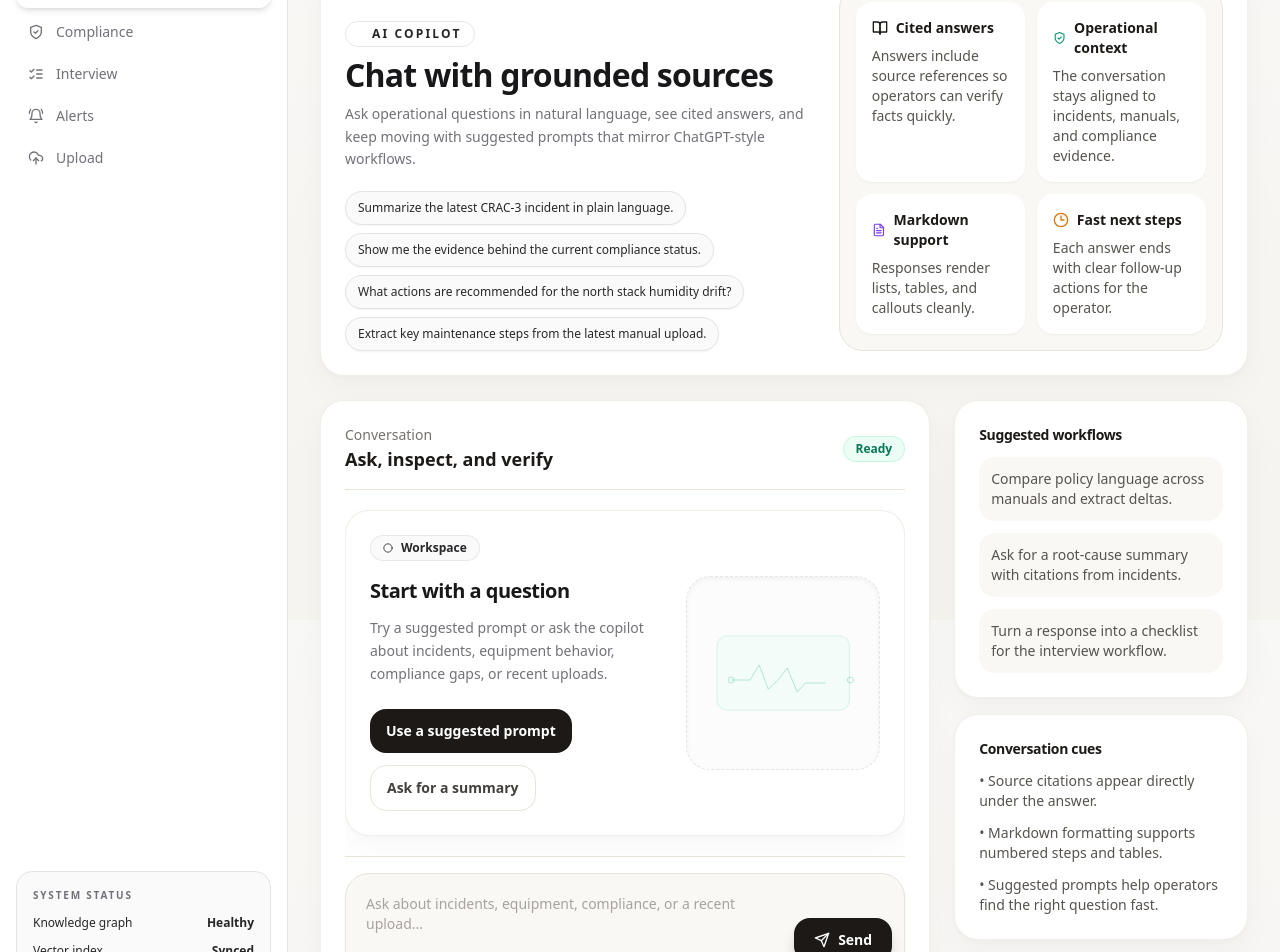
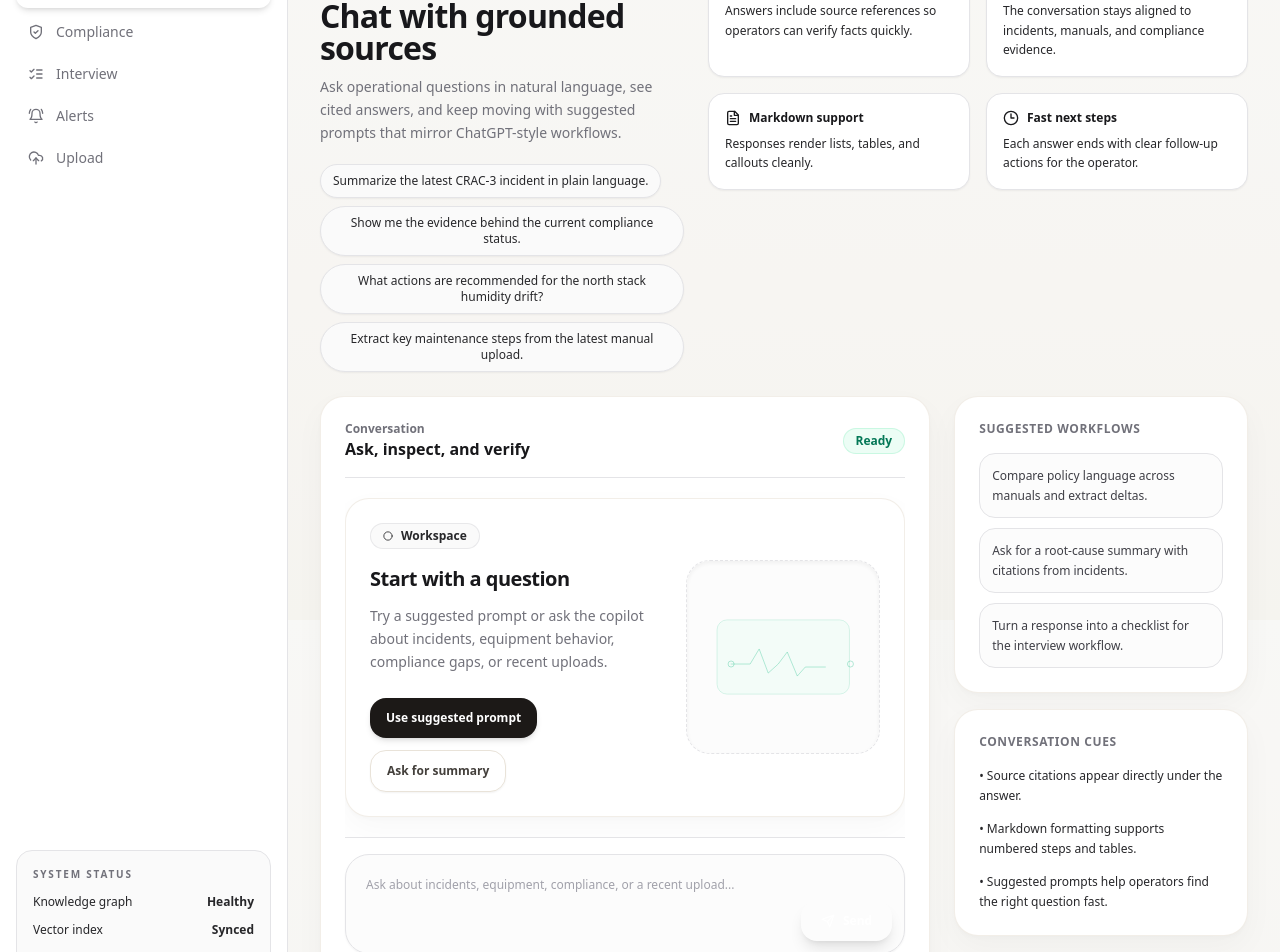
Before and after one commit to Ravindranbit/industrial-knowledge-intelligence, a Next.js app in the folder frontend/: page /chat in a window 1280 px wide. Shown: the part 180-1132 px from the top of the page. Built offline with nearby package versions, Linux system fonts and the light colour scheme.

Commit message:
Integrate live query endpoint for RAG chat

```diff
--- a/frontend/pages/chat.js
+++ b/frontend/pages/chat.js
@@ -43,8 +43,9 @@ export default function Chat() {
 
   return (
     <div className="space-y-6">
-      <section className="card grid gap-6 xl:grid-cols-[1.1fr_0.9fr] xl:items-end">
-        <div>
+      {/* Top Header & Intro Area - Borderless layout */}
+      <section className="flex flex-col gap-6 xl:flex-row xl:items-start xl:justify-between">
+        <div className="flex-1 max-w-3xl">
           <SectionHeader
             eyebrow="AI Copilot"
             title="Chat with grounded sources"
@@ -55,32 +56,33 @@ export default function Chat() {
           </div>
         </div>
 
-        <div className="grid gap-3 rounded-3xl border border-slate-200 bg-slate-50 p-4 sm:grid-cols-2">
-          <div className="rounded-2xl bg-white p-4 shadow-sm">
-            <div className="flex items-center gap-2 text-sm font-semibold text-slate-900"><BookOpen className="h-4 w-4 text-blue-600" />Cited answers</div>
-            <p className="mt-2 text-sm text-slate-600">Answers include source references so operators can verify facts quickly.</p>
+        <div className="grid w-full gap-4 sm:grid-cols-2 xl:w-[540px]">
+          <div className="rounded-2xl border border-zinc-200 bg-white shadow-sm p-4">
+            <div className="flex items-center gap-2 text-xs font-semibold text-zinc-900"><BookOpen className="h-4 w-4 text-pastel-700" />Cited answers</div>
+            <p className="mt-2 text-xs leading-relaxed text-zinc-550">Answers include source references so operators can verify facts quickly.</p>
           </div>
-          <div className="rounded-2xl bg-white p-4 shadow-sm">
-            <div className="flex items-center gap-2 text-sm font-semibold text-slate-900"><ShieldCheck className="h-4 w-4 text-emerald-600" />Operational context</div>
-            <p className="mt-2 text-sm text-slate-600">The conversation stays aligned to incidents, manuals, and compliance evidence.</p>
+          <div className="rounded-2xl border border-zinc-200 bg-white shadow-sm p-4">
+            <div className="flex items-center gap-2 text-xs font-semibold text-zinc-900"><ShieldCheck className="h-4 w-4 text-pastel-700" />Operational context</div>
+            <p className="mt-2 text-xs leading-relaxed text-zinc-555">The conversation stays aligned to incidents, manuals, and compliance evidence.</p>
           </div>
-          <div className="rounded-2xl bg-white p-4 shadow-sm">
-            <div className="flex items-center gap-2 text-sm font-semibold text-slate-900"><FileText className="h-4 w-4 text-violet-600" />Markdown support</div>
-            <p className="mt-2 text-sm text-slate-600">Responses render lists, tables, and callouts cleanly.</p>
+          <div className="rounded-2xl border border-zinc-200 bg-white shadow-sm p-4">
+            <div className="flex items-center gap-2 text-xs font-semibold text-zinc-900"><FileText className="h-4 w-4 text-pastel-700" />Markdown support</div>
+            <p className="mt-2 text-xs leading-relaxed text-zinc-550">Responses render lists, tables, and callouts cleanly.</p>
           </div>
-          <div className="rounded-2xl bg-white p-4 shadow-sm">
-            <div className="flex items-center gap-2 text-sm font-semibold text-slate-900"><Clock3 className="h-4 w-4 text-amber-600" />Fast next steps</div>
-            <p className="mt-2 text-sm text-slate-600">Each answer ends with clear follow-up actions for the operator.</p>
+          <div className="rounded-2xl border border-zinc-200 bg-white shadow-sm p-4">
+            <div className="flex items-center gap-2 text-xs font-semibold text-zinc-900"><Clock3 className="h-4 w-4 text-pastel-700" />Fast next steps</div>
+            <p className="mt-2 text-xs leading-relaxed text-zinc-555">Each answer ends with clear follow-up actions for the operator.</p>
           </div>
         </div>
       </section>
 
+      {/* Main Chat Interface */}
       <section className="grid gap-6 xl:grid-cols-[1.35fr_0.65fr]">
         <div className="card flex min-h-[70vh] flex-col">
-          <div className="flex items-center justify-between border-b border-slate-200 pb-4">
+          <div className="flex items-center justify-between border-b border-zinc-200 pb-4">
             <div>
-              <div className="text-sm font-medium text-slate-500">Conversation</div>
-              <div className="text-lg font-semibold text-slate-900">Ask, inspect, and verify</div>
+              <div className="text-xs font-semibold text-zinc-500">Conversation</div>
+              <div className="text-base font-semibold text-zinc-900">Ask, inspect, and verify</div>
             </div>
             <StatusPill tone={loading ? 'amber' : 'green'}>{loading ? 'Thinking' : 'Ready'}</StatusPill>
           </div>
@@ -90,16 +92,16 @@ export default function Chat() {
               <EmptyState
                 title="Start with a question"
                 description="Try a suggested prompt or ask the copilot about incidents, equipment behavior, compliance gaps, or recent uploads."
-                primaryAction={<button onClick={() => setQ(suggestedPrompts[0])} className="rounded-2xl bg-blue-600 px-4 py-3 text-sm font-semibold text-white">Use a suggested prompt</button>}
-                secondaryAction={<button onClick={() => setQ('Summarize the latest incident and cite the sources.')} className="rounded-2xl border border-slate-200 px-4 py-3 text-sm font-semibold text-slate-700">Ask for a summary</button>}
+                primaryAction={<button onClick={() => setQ(suggestedPrompts[0])} className="ui-button text-xs font-semibold">Use suggested prompt</button>}
+                secondaryAction={<button onClick={() => setQ('Summarize the latest incident and cite the sources.')} className="ui-button-secondary text-xs font-semibold">Ask for summary</button>}
                 illustration="pulse"
               />
             )}
 
             {messages.map((message, index) => (
               <div key={index} className={`flex ${message.role === 'user' ? 'justify-end' : 'justify-start'}`}>
-                <div className={`max-w-[85%] rounded-3xl px-4 py-3 shadow-sm ${message.role === 'user' ? 'bg-slate-950 text-white' : 'border border-slate-200 bg-white text-slate-800'}`}>
-                  <div className="text-sm leading-6">
+                <div className={`max-w-[85%] rounded-3xl px-4 py-3 shadow-md ${message.role === 'user' ? 'bg-pastel-600 text-white' : 'border border-zinc-200 bg-zinc-50/50 text-zinc-800'}`}>
+                  <div className="text-xs leading-relaxed">
                     {message.role === 'user' ? (
                       <div className="whitespace-pre-wrap">{message.text}</div>
                     ) : (
@@ -108,16 +110,16 @@ export default function Chat() {
                   </div>
 
                   {message.role === 'assistant' && (
-                    <div className="mt-3 space-y-3 border-t border-slate-100 pt-3">
+                    <div className="mt-3.5 space-y-3 border-t border-zinc-200 pt-3">
                       <div className="flex flex-wrap items-center gap-2">
                         <StatusPill tone="blue">AI response</StatusPill>
                         {message.confidence && <StatusPill tone="green">Confidence: {message.confidence}</StatusPill>}
                       </div>
                       {message.sources?.length > 0 && (
-                        <div className="rounded-2xl bg-slate-50 p-3 text-xs text-slate-600">
-                          <div className="font-semibold text-slate-700">Sources</div>
-                          <div className="mt-1 flex flex-wrap gap-2">
-                            {message.sources.map((source) => <span key={source} className="rounded-full bg-white px-3 py-1 shadow-sm">{source}</span>)}
+                        <div className="rounded-2xl border border-zinc-200 bg-zinc-50 p-3 text-xs text-zinc-600">
+                          <div className="font-semibold text-zinc-700">Sources</div>
+                          <div className="mt-1.5 flex flex-wrap gap-2">
+                            {message.sources.map((source) => <span key={source} className="rounded-full border border-zinc-200 bg-white px-3 py-1 shadow-sm text-[10px] text-zinc-650">{source}</span>)}
                           </div>
                         </div>
                       )}
@@ -129,27 +131,27 @@ export default function Chat() {
 
             {loading && (
               <div className="flex justify-start">
-                <div className="max-w-[85%] rounded-3xl px-5 py-3.5 border border-slate-200 bg-white text-slate-800 shadow-sm flex items-center gap-1.5">
-                  <span className="h-2.5 w-2.5 animate-bounce rounded-full bg-slate-450" style={{ animationDelay: '0ms' }} />
-                  <span className="h-2.5 w-2.5 animate-bounce rounded-full bg-slate-450" style={{ animationDelay: '150ms' }} />
-                  <span className="h-2.5 w-2.5 animate-bounce rounded-full bg-slate-450" style={{ animationDelay: '300ms' }} />
+                <div className="max-w-[85%] rounded-3xl px-5 py-3.5 border border-zinc-200 bg-zinc-50/50 text-zinc-550 shadow-sm flex items-center gap-1.5">
+                  <span className="h-1.5 w-1.5 animate-bounce rounded-full bg-zinc-500" style={{ animationDelay: '0ms' }} />
+                  <span className="h-1.5 w-1.5 animate-bounce rounded-full bg-zinc-500" style={{ animationDelay: '150ms' }} />
+                  <span className="h-1.5 w-1.5 animate-bounce rounded-full bg-zinc-500" style={{ animationDelay: '300ms' }} />
                 </div>
               </div>
             )}
           </div>
 
-          <form onSubmit={ask} className="border-t border-slate-200 pt-4">
-            <div className="flex flex-col gap-3 rounded-3xl border border-slate-200 bg-slate-50 p-3 shadow-sm focus-within:border-blue-300 focus-within:ring-4 focus-within:ring-blue-100 md:flex-row md:items-end">
+          <form onSubmit={ask} className="border-t border-zinc-200 pt-4">
+            <div className="flex flex-col gap-3 rounded-3xl border border-zinc-200 bg-zinc-50/50 p-3 shadow-sm focus-within:border-pastel-500/50 focus-within:ring-4 focus-within:ring-pastel-500/10 md:flex-row md:items-end">
               <textarea
                 ref={inputRef}
                 rows={3}
-                className="min-h-[64px] flex-1 resize-none border-0 bg-transparent px-2 py-2 text-sm outline-none placeholder:text-slate-400"
+                className="min-h-[64px] flex-1 resize-none border-0 bg-transparent px-2 py-2 text-xs outline-none placeholder:text-zinc-400 text-zinc-800 leading-relaxed"
                 value={q}
                 onChange={(e) => setQ(e.target.value)}
                 placeholder="Ask about incidents, equipment, compliance, or a recent upload..."
               />
-              <button type="submit" className="inline-flex items-center justify-center gap-2 rounded-2xl bg-blue-600 px-5 py-3 text-sm font-semibold text-white shadow-lg shadow-blue-600/20 transition duration-200 ease-out hover:-translate-y-0.5 hover:bg-blue-700 active:translate-y-0 disabled:cursor-not-allowed disabled:opacity-60" disabled={loading}>
-                <Send className="h-4 w-4" />
+              <button type="submit" className="inline-flex items-center justify-center gap-2 rounded-2xl bg-pastel-600 px-5 py-3 text-xs font-semibold text-white shadow-lg shadow-pastel-600/15 transition duration-200 ease-out hover:-translate-y-0.5 hover:bg-pastel-500 active:translate-y-0 disabled:cursor-not-allowed disabled:opacity-60 whitespace-nowrap" disabled={loading}>
+                <Send className="h-3.5 w-3.5" />
                 Send
               </button>
             </div>
@@ -158,17 +160,17 @@ export default function Chat() {
 
         <div className="space-y-4">
           <div className="card">
-            <div className="text-sm font-semibold tracking-tight text-slate-900">Suggested workflows</div>
-            <div className="mt-3 space-y-3 text-sm text-slate-600">
-              <button onClick={() => setQ('Compare policy language across manuals and extract deltas.')} className="w-full rounded-2xl bg-slate-50 p-3 text-left transition hover:-translate-y-0.5 hover:bg-slate-100 focus-visible:ring-4 focus-visible:ring-blue-100">Compare policy language across manuals and extract deltas.</button>
-              <button onClick={() => setQ('Ask for a root-cause summary with citations from incidents.')} className="w-full rounded-2xl bg-slate-50 p-3 text-left transition hover:-translate-y-0.5 hover:bg-slate-100 focus-visible:ring-4 focus-visible:ring-blue-100">Ask for a root-cause summary with citations from incidents.</button>
-              <button onClick={() => setQ('Turn a response into a checklist for the interview workflow.')} className="w-full rounded-2xl bg-slate-50 p-3 text-left transition hover:-translate-y-0.5 hover:bg-slate-100 focus-visible:ring-4 focus-visible:ring-blue-100">Turn a response into a checklist for the interview workflow.</button>
+            <div className="text-xs font-bold uppercase tracking-wider text-zinc-500">Suggested workflows</div>
+            <div className="mt-4 space-y-2.5">
+              <button onClick={() => setQ('Compare policy language across manuals and extract deltas.')} className="w-full rounded-2xl border border-zinc-200 bg-zinc-50/50 p-3 text-left text-xs leading-relaxed text-zinc-700 transition duration-200 hover:-translate-y-0.5 hover:bg-zinc-50">Compare policy language across manuals and extract deltas.</button>
+              <button onClick={() => setQ('Ask for a root-cause summary with citations from incidents.')} className="w-full rounded-2xl border border-zinc-200 bg-zinc-50/50 p-3 text-left text-xs leading-relaxed text-zinc-700 transition duration-200 hover:-translate-y-0.5 hover:bg-zinc-50">Ask for a root-cause summary with citations from incidents.</button>
+              <button onClick={() => setQ('Turn a response into a checklist for the interview workflow.')} className="w-full rounded-2xl border border-zinc-200 bg-zinc-50/50 p-3 text-left text-xs leading-relaxed text-zinc-700 transition duration-200 hover:-translate-y-0.5 hover:bg-zinc-50">Turn a response into a checklist for the interview workflow.</button>
             </div>
           </div>
 
           <div className="card">
-            <div className="text-sm font-semibold tracking-tight text-slate-900">Conversation cues</div>
-            <ul className="mt-3 space-y-3 text-sm text-slate-600">
+            <div className="text-xs font-bold uppercase tracking-wider text-zinc-500">Conversation cues</div>
+            <ul className="mt-4 space-y-3.5 text-xs text-zinc-550 leading-relaxed">
               <li>• Source citations appear directly under the answer.</li>
               <li>• Markdown formatting supports numbered steps and tables.</li>
               <li>• Suggested prompts help operators find the right question fast.</li>
```
